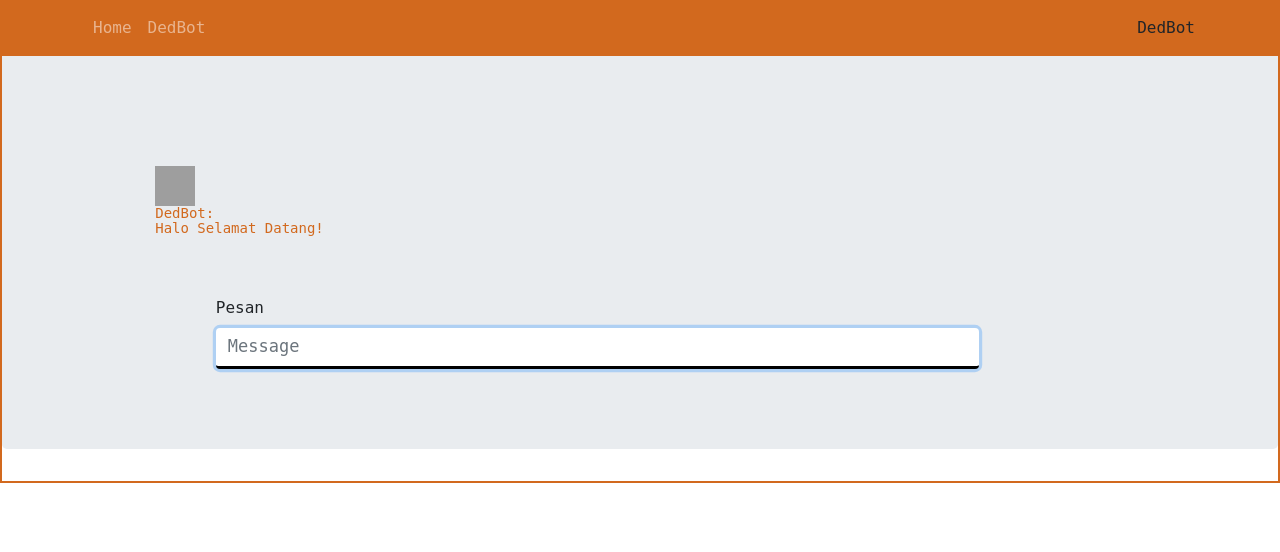
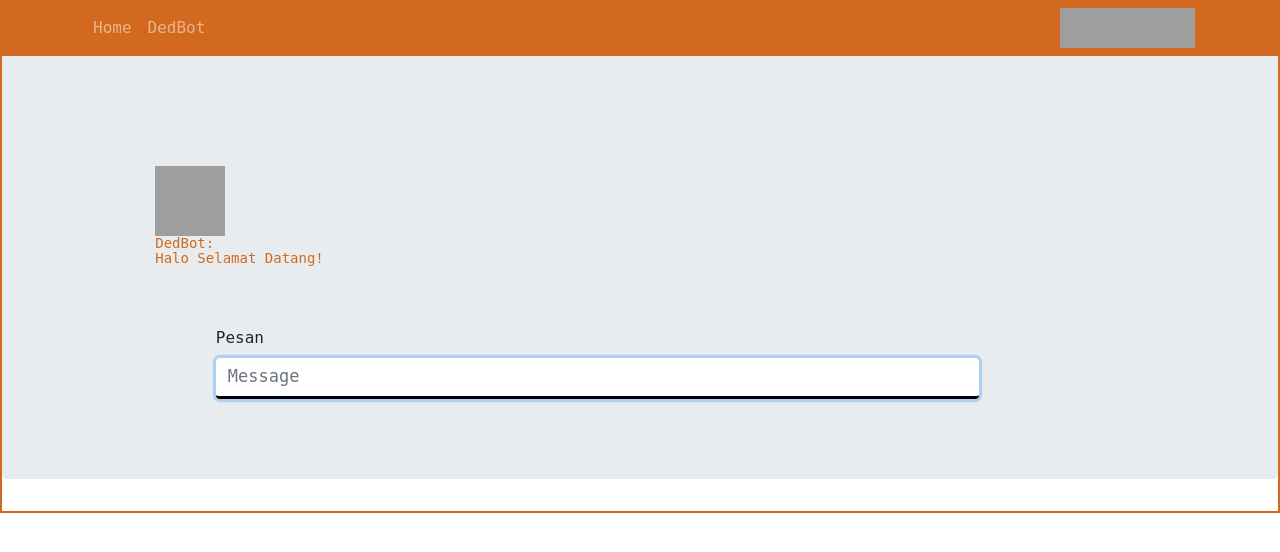
Before and after one commit to WilsonTandya/DedBot, a Flask app: page /dedbot in a window 1280 px wide. Shown: the top 552 px of the page. Run offline with Flask 2, Linux system fonts and the light colour scheme; some libraries are stand-ins or nearby versions; grey boxes are pictures that could not be loaded.

Commit message:
ubah logo

```diff
--- a/src/templates/dedbot.html
+++ b/src/templates/dedbot.html
@@ -22,9 +22,9 @@
                       <a class="nav-item nav-link" href="/dedbot">DedBot</a>
                   </div>
                 </div>
-                DedBot
+                <img src="https://i.ibb.co/J7yg5RB/WordArt.png" alt="DedBotWordArt" border="0" style="width:135px;height:40px;">
               </nav>
-                 <img src="https://i.ibb.co/LhNzC6C/Avatar-GIF.gif" alt="Avatar-GIF" border="0" style="width:40px;height:40px;">
+                 <img src="https://i.ibb.co/LhNzC6C/Avatar-GIF.gif" alt="Avatar-GIF" border="0" style="width:70px;height:70px;">
                   {% for i in range (lendata)%}
                     {% if i % 2==0%}
                       <p class="botText">DedBot:
--- a/src/templates/landing.html
+++ b/src/templates/landing.html
@@ -1,10 +1,7 @@
 {% extends "layout.html" %}
 {% block content %}
-
-    <!-- <img src="/images/keqingimage.jpg" alt="Welcome to Keqing's Engine" width="200"
-    height="80"> -->
     <img src="https://i.ibb.co/LhNzC6C/Avatar-GIF.gif" width="400"
-        height="300"></a>
+        height="400"></a>
     <h2>Welcome to DedBot! </h2>
     <p>DedBot akan mengurusi segala hal terkait deadline yang kamu miliki!</p>
 {% endblock content %}
```
